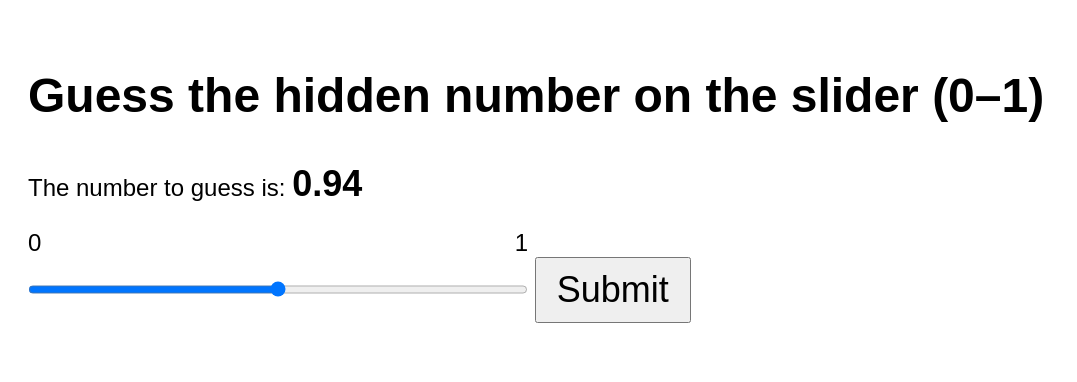
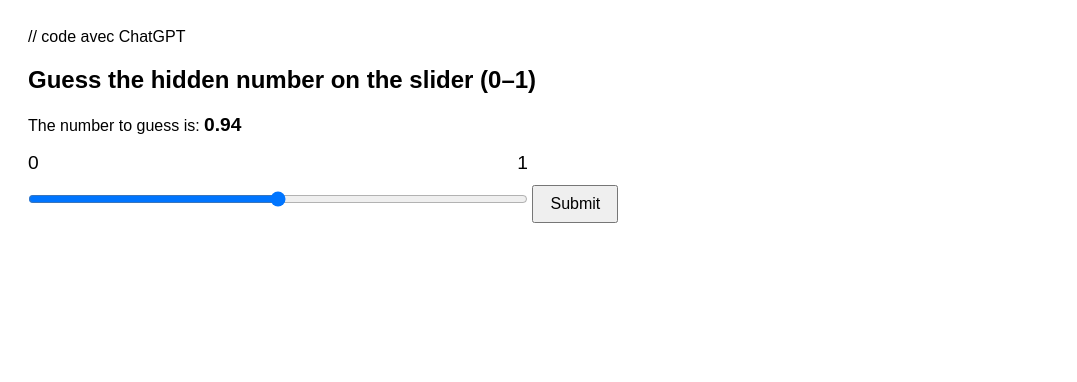
Before and after one commit to KinY2/Guess-slider, a plain HTML site: page index.html in a window 1280 px wide. Shown: the whole page, without its empty margins (0-1077 px from the left). Drawn offline with Linux system fonts and the light colour scheme.

Commit message:
a little bit fix

```diff
--- a/index.html
+++ b/index.html
@@ -1,3 +1,5 @@
+// code avec ChatGPT
+
 <!DOCTYPE html>
 <html lang="en">
 <head>
@@ -6,30 +8,31 @@
 <style>
 body {
   font-family: Arial, sans-serif;
-  font-size: 1.5em;
+  font-size: 1em;  /* smaller overall text */
   padding: 20px;
 }
 h2 {
-  font-size: 2em;
+  font-size: 1.5em; /* smaller heading */
 }
 #slider {
   width: 500px;
-  height: 25px;
-  margin: 20px 0;
+  height: 20px;  /* slightly thinner */
+  margin: 15px 0;
 }
 button {
-  font-size: 1.5em;
-  padding: 10px 20px;
-  margin-right: 10px;
+  font-size: 1em;  /* smaller button */
+  padding: 8px 16px;
+  margin-top: 10px;
 }
 #out, #r-value {
   font-weight: bold;
-  font-size: 1.5em;
+  font-size: 1.2em; /* moderate size */
 }
 .slider-labels {
   width: 500px;
   display: flex;
   justify-content: space-between;
+  font-size: 1.2em; /* make 0 and 1 labels bigger */
 }
 </style>
 </head>
@@ -59,7 +62,7 @@ const rDisplay = document.getElementById("r-value");
 
 let r = 0; // current hidden number
 
-// function to generate a new random r and update display
+// generate a new random r and update display
 function newRandomR() {
   r = Math.random();
   rDisplay.textContent = r.toFixed(2);
@@ -70,7 +73,9 @@ function submitGuess() {
   const guess = Number(slider.value);
   const error = Math.abs(guess - r);
 
-  out.textContent = "Number to guess = " + r.toFixed(2) + "| Your guess = " + guess.toFixed(2) + " | Error = " + error.toFixed(2);
+  out.textContent = "Number to guess = " + r.toFixed(2) +
+                    " | Your guess = " + guess.toFixed(2) +
+                    " | Error = " + error.toFixed(2);
 
   // send data to Google Sheet backend
   fetch(BACKEND_URL, {
```
